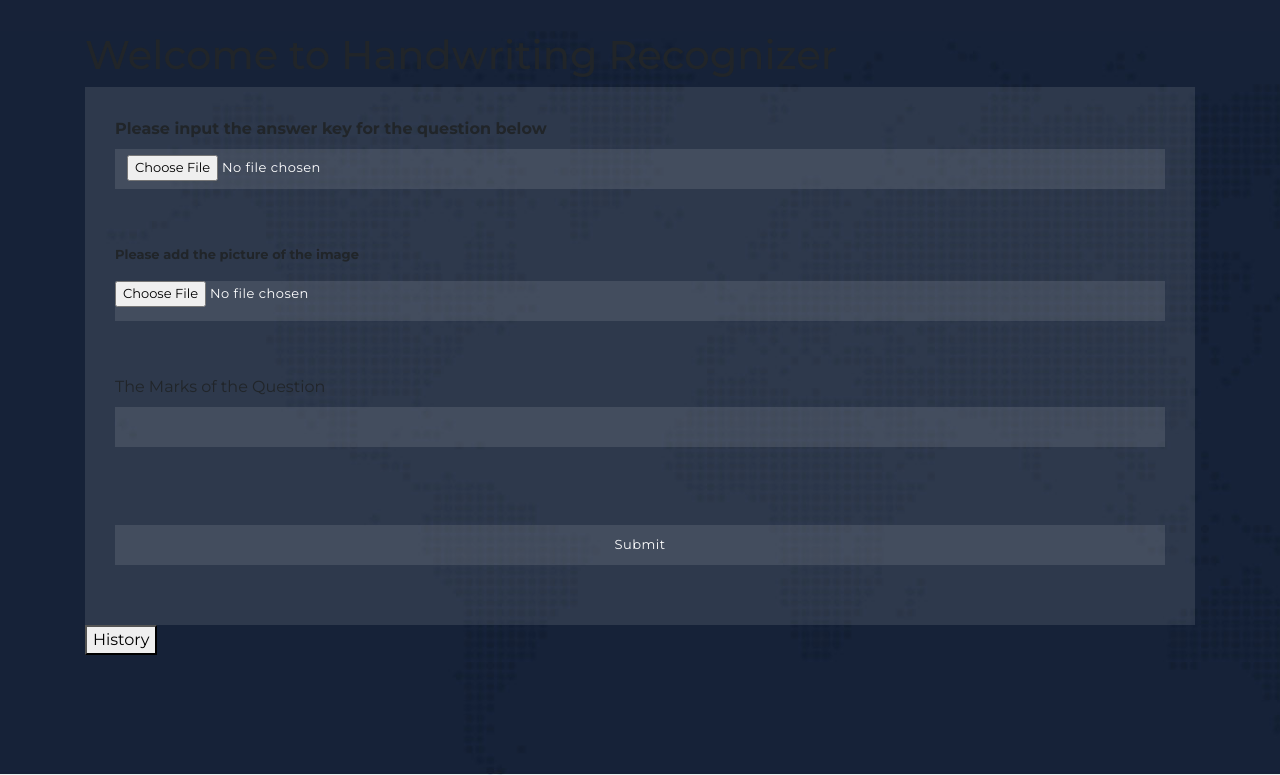
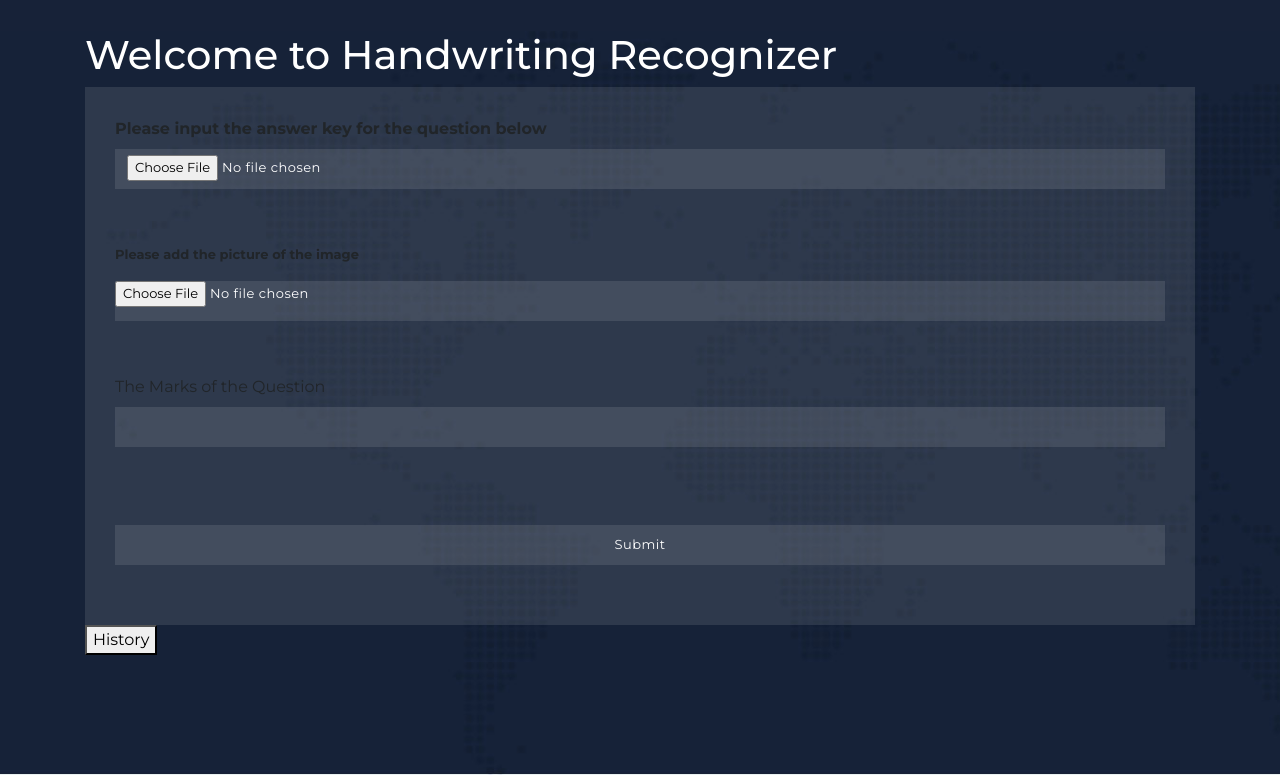
Before and after one commit to Sanjsarma/CorrectEasy, a Django app: page /index/ in a window 1280 px wide. Shown: the part 80-855 px from the top of the page. Run offline with Django 3.2, Linux system fonts and the light colour scheme; some libraries are stand-ins or nearby versions.

Commit message:
changed color

```diff
--- a/newapp/templates/index.html
+++ b/newapp/templates/index.html
@@ -55,7 +55,7 @@
   <section class="section contact"  >
     <div class="container" >
     <div style = "  margin-top :10%;">
-    <h1>Welcome to Handwriting Recognizer</h1>
+    <h1 style = "  color :white ;">Welcome to Handwriting Recognizer</h1>
     <h2></h2>
     <form action='/info/' method='post' class="form" enctype="multipart/form-data">
         {% csrf_token %}
```
Also changed, not shown: media/WhatsApp Image 2020-12-21 at 1.59.07 PM_KYiAOH4.jpeg (added), media/WhatsApp Image 2020-12-21 at 1.59.18 PM_rPCm6Xu.jpeg (added), newapp/models.py (line endings or trailing spaces).
